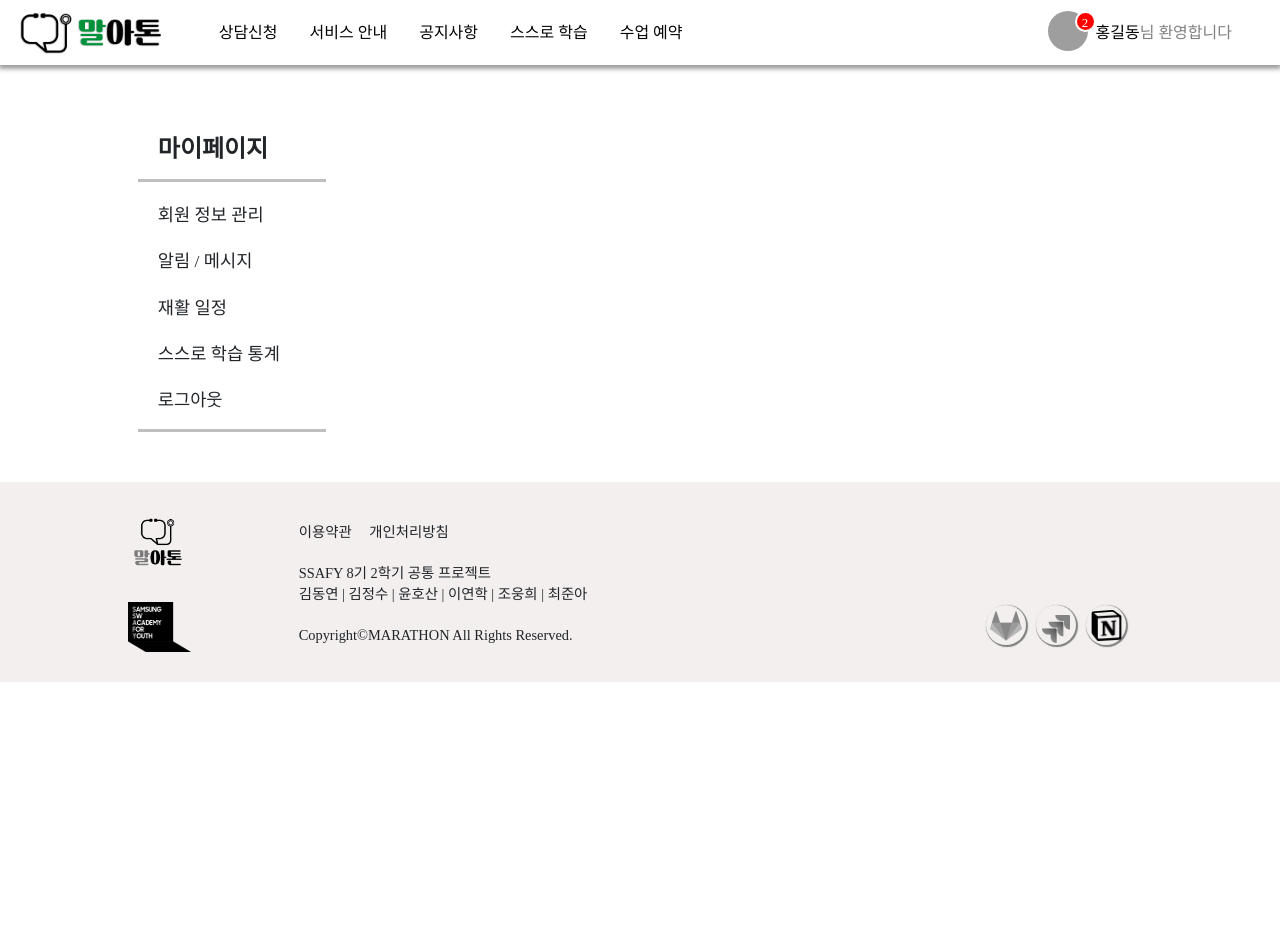
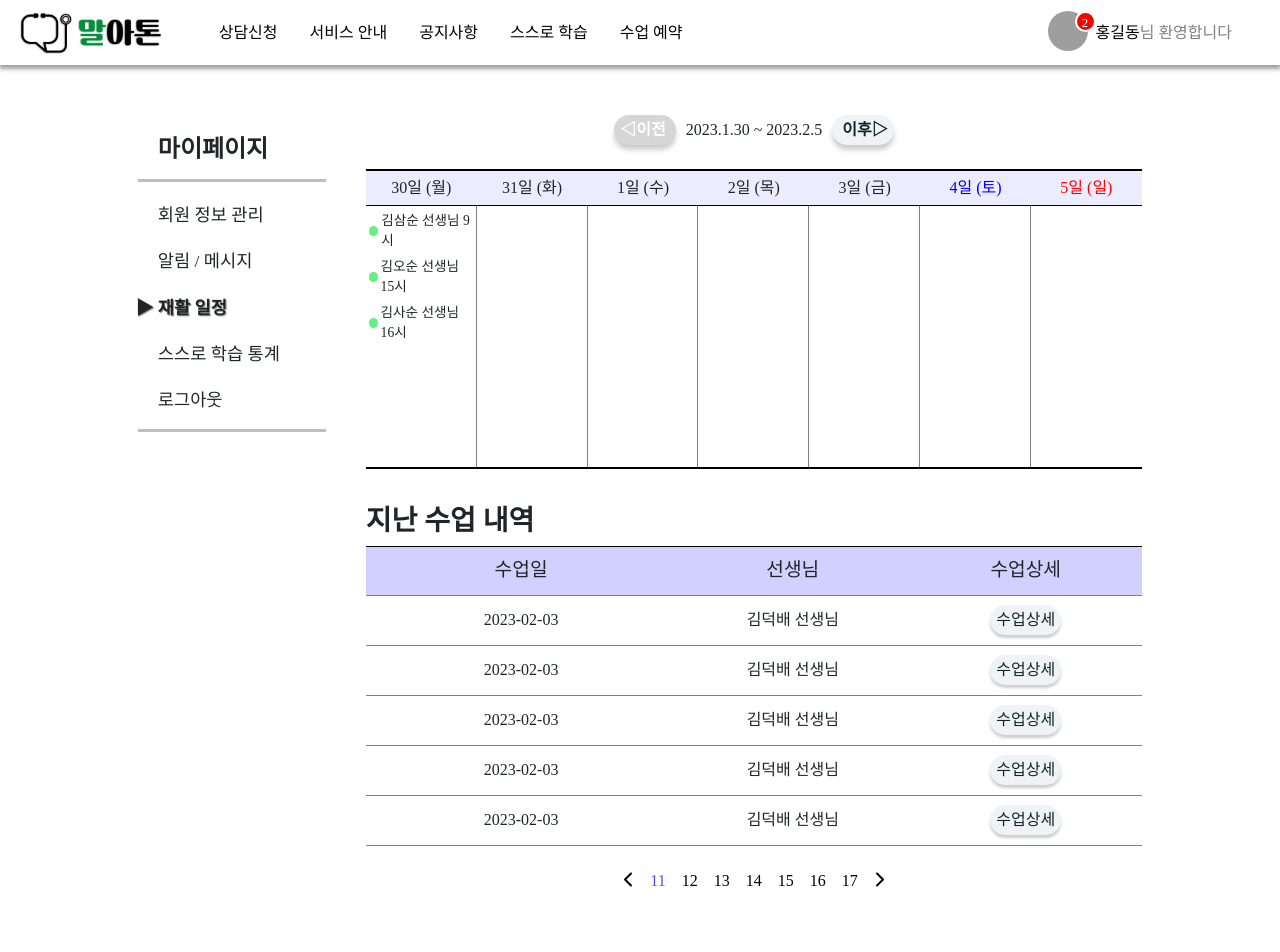
Before and after one commit to uh1216/marathon, a React (Create React App) app in the folder Frontend/marathon/: page /mypage/schedule/1 in a window 1280 px wide. Shown: the top 952 px of the page. Before the commit the page ends 800 px from the top, so only its background shows below. Built offline with nearby package versions, Linux system fonts and the light colour scheme; grey boxes are pictures that could not be loaded; a web font is replaced by a local one.

Commit message:
[FE] : [FEAT] 마이페이지/재활 일정 작성중

```diff
--- /dev/null
+++ b/Frontend/marathon/src/components/common/Board.jsx
@@ -0,0 +1,64 @@
+import style from "./Board.module.css";
+import { useSelector } from "react-redux";
+
+export default function Board({ headRow, grid, data }) {
+  const state = useSelector((state) => state);
+  if (state.loginUser.userRole === "patient") {
+    return (
+      <>
+        <div
+          className={style.header_container}
+          style={{ gridTemplateColumns: grid }}
+        >
+          {headRow.map((content) => {
+            return <div key={content}>{content}</div>;
+          })}
+        </div>
+        {data.map((content) => {
+          return (
+            <div
+              key={content.historySeq}
+              className={style.content_container}
+              style={{ gridTemplateColumns: grid }}
+            >
+              <div>{content.dateTime}</div>
+              <div>{content.doctorName} 선생님</div>
+              <div>
+                <button className={style.button}>수업상세</button>
+              </div>
+            </div>
+          );
+        })}
+      </>
+    );
+  }
+  if (state.loginUser.userRole === "doctor") {
+    return (
+      <>
+        <div
+          className={style.header_container}
+          style={{ gridTemplateColumns: grid }}
+        >
+          {headRow.map((content) => {
+            return <div key={content}>{content}</div>;
+          })}
+        </div>
+        {data.map((content) => {
+          return (
+            <div
+              key={content.historySeq}
+              className={style.content_container}
+              style={{ gridTemplateColumns: grid }}
+            >
+              <div>{content.dateTime}</div>
+              <div>{content.doctorName} 님</div>
+              <div>
+                <button className={style.button}>수업상세</button>
+              </div>
+            </div>
+          );
+        })}
+      </>
+    );
+  }
+}
--- /dev/null
+++ b/Frontend/marathon/src/components/common/Board.module.css
@@ -0,0 +1,38 @@
+.header_container {
+  background-color: #d1d0ff;
+  height: 50px;
+  display: grid;
+  text-align: center;
+  align-items: center;
+  font-size: 1.2em;
+  border-top: 1px solid black;
+  border-bottom: 1px solid gray;
+}
+
+.content_container {
+  height: 50px;
+  display: grid;
+  text-align: center;
+  align-items: center;
+  font-size: 1em;
+  border-bottom: 1px solid gray;
+}
+
+.button {
+  position: relative;
+  border: none;
+  display: inline-block;
+  padding-top: 3px;
+  padding-bottom: 3px;
+  border-radius: 15px;
+  box-shadow: 0 3px 3px rgba(0, 0, 0, 0.2);
+  text-decoration: none;
+  transition: 0.25s;
+  background-color: rgb(240, 243, 245);
+  color: #112529;
+}
+
+.button:hover {
+  background-color: rgb(209, 211, 212);
+  color: #4a666a;
+}
--- a/Frontend/marathon/src/components/common/Header.jsx
+++ b/Frontend/marathon/src/components/common/Header.jsx
@@ -274,7 +274,7 @@ export default function Header() {
                     </dl>
                     <dl
                       onClick={() => {
-                        navigate("/mypage/schedule");
+                        navigate("/mypage/schedule/1");
                       }}
                     >
                       재활 일정
@@ -316,7 +316,7 @@ export default function Header() {
                     </dl>
                     <dl
                       onClick={() => {
-                        navigate("/mypage/schedule");
+                        navigate("/mypage/schedule/1");
                       }}
                     >
                       재활 일정
@@ -435,7 +435,7 @@ export default function Header() {
                   onClick={() => {
                     if (isToggled) setIsToggled(!isToggled);
                     if (isUserToggled) setIsUserToggled(!isUserToggled);
-                    navigate("/mypage/schedule");
+                    navigate("/mypage/schedule/1");
                   }}
                 >
                   <span>재활 일정</span>
--- a/Frontend/marathon/src/components/common/Pagination.jsx
+++ b/Frontend/marathon/src/components/common/Pagination.jsx
@@ -1,37 +1,62 @@
-import { Link } from "react-router-dom";
+import { useNavigate } from "react-router-dom";
 import style from "./Pagination.module.css";
+import { FontAwesomeIcon } from "@fortawesome/react-fontawesome";
+import {
+  faChevronLeft,
+  faChevronRight,
+} from "@fortawesome/free-solid-svg-icons";
 
-/** nowPage : 현재 페이지를 조회하는 부모 컴포넌트 함수
- *  contentList : 부모컴포넌트에서 서버를 통해 데이터를 객체로 받아서 저장한 변수
- *  contentList의 경우 배열 변수로 각 개체를 저장하는 변수입니다. NoticeBoard.jsx 19번 줄부터 작성된 코드를 예시로 활용하면 됩니다.
- *  num : 한 페이지에 나타낼 페이지 수
- *  해당 컴포넌트는 하단에 페이지 목록을 출력할 용도이고 게시글을 출력하기 위해선 부모컴포넌트에서 별도로 코드를 작성해야 합니다.
- */
-
-export default function Pagination({ nowPage, contentList, num }) {
-  const pages = Math.ceil(contentList.length / num);
+/** 서버로부터 도착한 페이지네이션 데이터에서 number, first, last, totalPages, url을 찾아서 주입 */
+export default function Pagination({ number, first, last, totalPages, url }) {
+  const navigate = useNavigate();
+  const startNum = Math.floor((number - 1) / 10) * 10 + 1;
 
   const pageListRander = () => {
     const pageList = [];
-    /** for문을 통해 총 페이지 수를 기준으로 1번부터 끝번까지 pageList 배열에 저장
-     * Link 경로의 경우 메인페이지/:인덱스번호 형태로 넘어가기 위해 ../인덱스 번호 형태로 사용
-     */
-    for (let i = 1; i <= pages; i++) {
+
+    pageList.push(
+      <div className={!first ? style.page_number : style.noWork}>
+        <FontAwesomeIcon
+          style={{ paddingTop: "2.5px" }}
+          onClick={() => {
+            navigate(url + "/" + (number - 1));
+          }}
+          icon={faChevronLeft}
+        />
+      </div>
+    );
+
+    for (let i = startNum; i <= Math.min(totalPages, startNum + 9); i++) {
       pageList.push(
-        <Link
-          key={i}
-          to={`../${i}`}
-          className={style.page_number}
-          onClick={() => {
-            nowPage(i);
-          }}
+        <div
+          key={url + i}
+          className={i !== number ? style.page_number : style.nowPage}
         >
-          <span>{i}</span>
-        </Link>
+          <span
+            onClick={() => {
+              navigate(url + "/" + i);
+            }}
+          >
+            {i}
+          </span>
+        </div>
       );
     }
+
+    pageList.push(
+      <div className={!last ? style.page_number : style.noWork}>
+        <FontAwesomeIcon
+          icon={faChevronRight}
+          style={{ paddingTop: "2.5px" }}
+          onClick={() => {
+            navigate(url + "/" + (number + 1));
+          }}
+        />
+      </div>
+    );
+
     return pageList;
   };
 
-  return <div className={style.notice_pagination}>{pageListRander()}</div>;
+  return <div className={style.pagination}>{pageListRander()}</div>;
 }
--- a/Frontend/marathon/src/components/common/Pagination.module.css
+++ b/Frontend/marathon/src/components/common/Pagination.module.css
@@ -1,13 +1,39 @@
-.notice_pagination {
+.pagination {
   display: flex;
   justify-content: center;
-  text-decoration: none;
-  color: inherit;
+  margin-top: 20px;
 }
 
 .page_number {
   margin-left: 5px;
   margin-right: 5px;
-  text-decoration: none;
-  color: inherit;
+  padding: 3px;
+  cursor: pointer;
+  transition: 0.15s;
+  color: black;
 }
+
+.noWork {
+  margin-left: 5px;
+  margin-right: 5px;
+  padding: 3px;
+  pointer-events: none;
+  color: rgb(218, 218, 218);
+}
+
+.nowPage {
+  cursor: pointer;
+  color: rgb(82, 82, 250);
+  margin-left: 5px;
+  margin-right: 5px;
+  transition: 0.15s;
+  padding: 3px;
+}
+
+.page_number:hover {
+  color: rgb(157, 157, 157);
+}
+
+.nowPage:hover {
+  color: rgb(68, 169, 231);
+}
--- a/Frontend/marathon/src/components/my-page/Schedule.jsx
+++ b/Frontend/marathon/src/components/my-page/Schedule.jsx
@@ -1,6 +1,8 @@
 import { useEffect, useState } from "react";
 import { useDispatch, useSelector } from "react-redux";
 import { changeNowSideNav } from "stores/toggle.store";
+import Board from "components/common/Board";
+import Pagination from "components/common/Pagination";
 import style from "./Schedule.module.css";
 
 export default function Schedule() {
@@ -46,7 +48,24 @@ export default function Schedule() {
       },
     ],
   };
+
+  let dumy = [];
+  for (let i = 1; i <= 5; i++) {
+    const newContents = {
+      historySeq: i,
+      doctorName: "김덕배",
+      dateTime: "2023-02-03",
+      day: "금",
+    };
+    dumy = [newContents, ...dumy];
+  }
+
+  // 달력에 사용하는 페이지 데이터이다.
   const [nowPage, setNowPage] = useState(0);
+  const headRow =
+    state.loginUser.userRole === "patient"
+      ? ["수업일", "선생님", "수업상세"]
+      : ["수업일", "환자", "수업상세"];
 
   // 날짜의 연산을 도와준다. 하루가 지나면 day + 1을 주입한다.
   const calDate = (day) => {
@@ -280,6 +299,22 @@ export default function Schedule() {
           </div>
         </div>
       </div>
+
+      <div className={style.side_inner_div}>
+        <h3 style={{ marginTop: "35px", fontWeight: "bold" }}>
+          {state.loginUser.userRole === "patient"
+            ? "지난 수업 내역"
+            : "피드백 미작성 내역"}
+        </h3>
+        <Board headRow={headRow} grid={"40% 30% 30%"} data={dumy}></Board>
+        <Pagination
+          number={11}
+          first={false}
+          last={false}
+          totalPages={17}
+          url={"www.naver.com"}
+        ></Pagination>
+      </div>
     </>
   );
 }
--- a/Frontend/marathon/src/components/my-page/Schedule.module.css
+++ b/Frontend/marathon/src/components/my-page/Schedule.module.css
@@ -1,10 +1,3 @@
-.side_right_board {
-  width: 85%;
-  height: 100%;
-  padding-left: 40px;
-  font-size: 1em;
-}
-
 .side_inner_div {
   width: 100%;
   margin-bottom: 24px;
@@ -17,7 +10,7 @@
   padding-top: 3px;
   padding-bottom: 3px;
   border-radius: 15px;
-  box-shadow: 0 5px 10px rgba(0, 0, 0, 0.2);
+  box-shadow: 0 5px 5px rgba(0, 0, 0, 0.2);
   text-decoration: none;
   font-weight: 600;
   transition: 0.25s;
--- a/Frontend/marathon/src/pages/MyPage.jsx
+++ b/Frontend/marathon/src/pages/MyPage.jsx
@@ -29,8 +29,8 @@ export default function MyPage() {
     "상담 관리",
     "로그아웃",
   ];
-  const urlsPatient = ["information", "messenger", "schedule", ""];
-  const urlsDoctor = ["information", "messenger", "schedule", ""];
+  const urlsPatient = ["information", "messenger", "schedule/1", ""];
+  const urlsDoctor = ["information", "messenger", "schedule/1", ""];
   const urlsAdmin = ["information", "messenger", ""];
 
   return (
@@ -64,7 +64,7 @@ export default function MyPage() {
           <Routes>
             <Route path="information" element={<UserInformation />}></Route>
             <Route path="messenger" element={<Messenger />}></Route>
-            <Route path="schedule" element={<Schedule />}></Route>
+            <Route path="schedule/:pageNum" element={<Schedule />}></Route>
             <Route path="" element={<div />}></Route>
             <Route path="" element={<div />}></Route>
             <Route path="" element={<div />}></Route>
```
Also changed, not shown: Frontend/marathon/src/components/common/BoardList.jsx (deleted).
